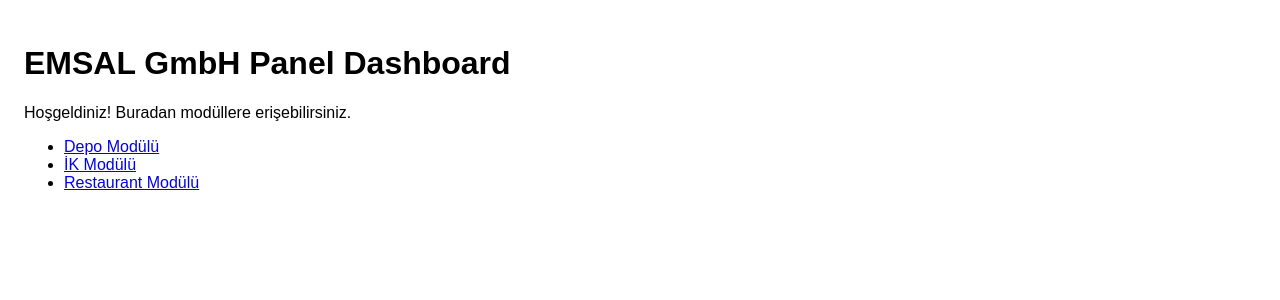
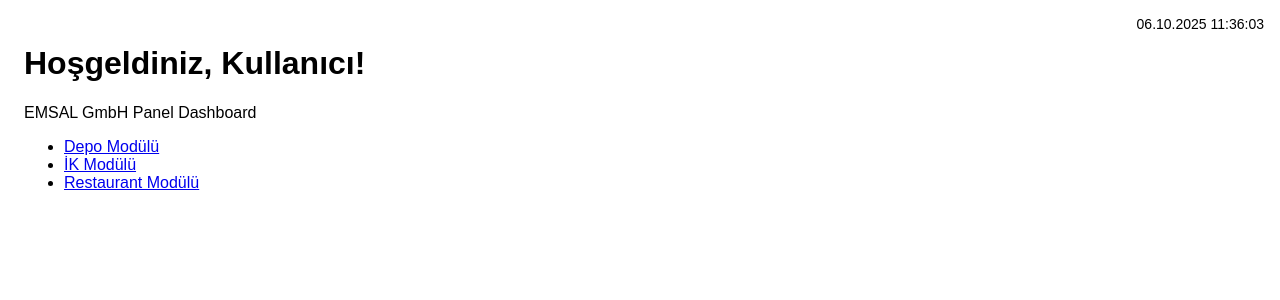
Before and after one commit to 07mercedes-source/panel-demov1, a Next.js app: page /dashboard in a window 1280 px wide. Shown: the top 300 px of the page. Built offline with nearby package versions, Linux system fonts and the light colour scheme.

Commit message:
Update dashboard.js

```diff
--- a/pages/dashboard.js
+++ b/pages/dashboard.js
@@ -1,8 +1,28 @@
+import { useRouter } from 'next/router';
+import { useEffect, useState } from 'react';
+
 export default function Dashboard() {
+  const router = useRouter();
+  const { name } = router.query; // login.js’den gelen kullanıcı adı
+  const [currentTime, setCurrentTime] = useState('');
+
+  // Tarih ve saati güncelle
+  useEffect(() => {
+    const interval = setInterval(() => {
+      const now = new Date();
+      setCurrentTime(now.toLocaleString('tr-TR', { hour12: false }));
+    }, 1000);
+
+    return () => clearInterval(interval);
+  }, []);
+
   return (
-    <div style={{ padding: 24, fontFamily: 'Arial, sans-serif' }}>
-      <h1>EMSAL GmbH Panel Dashboard</h1>
-      <p>Hoşgeldiniz! Buradan modüllere erişebilirsiniz.</p>
+    <div style={{ padding: 24, fontFamily: 'Arial, sans-serif', position: 'relative' }}>
+      <div style={{ position: 'absolute', top: 16, right: 16, fontSize: 14 }}>
+        {currentTime}
+      </div>
+      <h1>Hoşgeldiniz, {name || 'Kullanıcı'}!</h1>
+      <p>EMSAL GmbH Panel Dashboard</p>
       <ul>
         <li><a href="/depo">Depo Modülü</a></li>
         <li><a href="/ik">İK Modülü</a></li>
```
